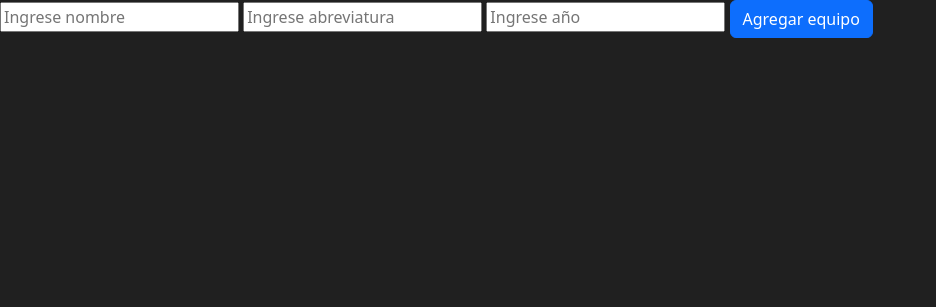
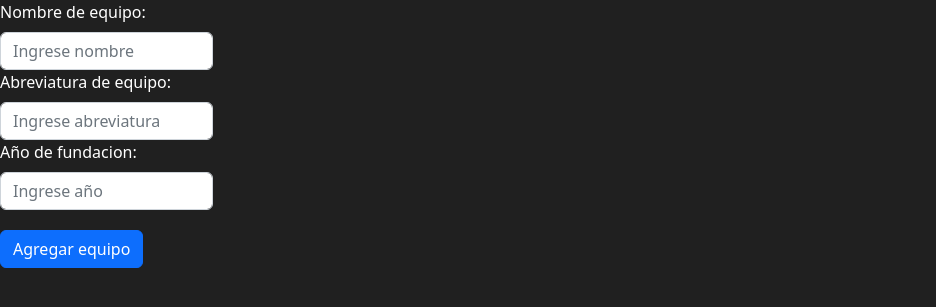
Before and after one commit to coni258/torneofutbol, a Django app: page /form/team in a window 1280 px wide. Shown: the top 307 px of the page, without its empty margins (0-936 px from the left). Run offline with Django 4.2, Linux system fonts and the light colour scheme.

Commit message:
formulario jugadores

```diff
--- a/torneo/models.py
+++ b/torneo/models.py
@@ -20,6 +20,7 @@
     posicion=models.CharField(max_length=50)
     abr_posicion=models.CharField(max_length=20)
     num_dorsal=models.IntegerField()
+    equipo_id=models.IntegerField()
 
 
 class Staff(models.Model):
@@ -29,3 +30,4 @@
     edad=models.IntegerField()
     cargo=models.CharField(max_length=50)
     abr_cargo=models.CharField(max_length=20)
+    equipo_id=models.IntegerField()
--- a/torneo/templates/team_form.html
+++ b/torneo/templates/team_form.html
@@ -8,15 +8,29 @@
   <link rel="stylesheet" href="{% static 'main.css' %}">
 </head>
 <body>
-  <form action="{% url 'create_team' %}" method="POST">
+  <form class="form-inline" action="{% url 'create_team' %}" method="POST">
     {% csrf_token %}
-    <input type="text" name="nombre" placeholder="Ingrese nombre">
-
-    <input type="text"  name="abreviatura" placeholder="Ingrese abreviatura">
-
-    <input type="number" name="aniofundacion" placeholder="Ingrese año">
-
-    <button type="submit" class="btn btn-primary">Agregar equipo</button>
+    <div class="form-group mb-2">
+      <label class="sr-only">Nombre de equipo: </label>
+    </div>
+    <div class="col-2">
+      <input type="text"  class="form-control" name="nombre" placeholder="Ingrese nombre">
+    </div>
+    <div class="form-group mb-2">
+      <label class="sr-only">Abreviatura de equipo: </label>
+    </div>
+    <div class="col-2">
+      <input type="text" class="form-control" name="abreviatura" placeholder="Ingrese abreviatura">
+    </div>
+    <div class="form-group mb-2">
+      <label class="sr-only">Año de fundacion: </label>
+    </div>
+    <div class="col-2">
+      <input type="number" class="form-control" name="aniofundacion" placeholder="Ingrese año">
+    </div>
+    <div class="col-2" style="padding-top: 20px">
+      <button type="submit" class="btn btn-primary ">Agregar equipo</button>
+    </div>
   </form>
 </body>
 </html>
--- a/torneo/urls.py
+++ b/torneo/urls.py
@@ -1,9 +1,12 @@
 from django.urls import path
 from . import views
 urlpatterns = [
-  path('', views.showteams),
+  path('', views.showindex),
   path('form/team/done', views.createteam, name='create_team'),
   path('form/team', views.teamform, name='form_team'),
-  path('delete <int:team_id>',views.deleteteam, name='delete_team'),
-  path('list/teams', views.listarteams, name='list_team')
+  path('list/teams', views.listarteams, name='list_team'),
+  path('list/teams/delete/<int:equipo_id>/', views.deleteteam, name='delete_team'),
+  path('list/teams/player/form/<int:equipo_id>/', views.playerform, name='player_form'),
+  path('', views.createplayer, name='create_player'),
+
 ]
--- a/torneo/views.py
+++ b/torneo/views.py
@@ -4,7 +4,7 @@
 from .models import Staff
 
 # Create your views here.
-def showteams(request):
+def showindex(request):
   return render(request,'index.html')
 
 def teamform(request):
@@ -20,12 +20,16 @@
   equipo.save()
   return redirect("/")
 
-def deleteteam(request,team_id):
-  print(team_id)
-  return redirect("/")
+def deleteteam(equipo_id):
+  equipo = Equipos.objects.get(id=equipo_id)
+  equipo.delete()
+  return redirect("/list/teams")
 
-def createjugadores(request):
-  jugador =Jugadores(num_pasaporte=request.POST['num_pasaporte'],nombre=request.POST['nombre'],nacionalidad=request.POST['nacionalidad'],edad=request.POST['edad'],posicion=request.POST['posicion'],abr_posicion=request.POST['abr_posicion'],num_dorsal=request.POST['num_dorsal'])
+def playerform(request, equipo_id):
+  return render(request, 'player_form.html', {'equipo_id': equipo_id})
+
+def createplayer(request, equipo_id):
+  jugador =Jugadores(num_pasaporte=request.POST['num_pasaporte'],nombre=request.POST['nombre'],nacionalidad=request.POST['nacionalidad'],edad=request.POST['edad'],posicion=request.POST['posicion'],abr_posicion=request.POST['abr_posicion'],num_dorsal=request.POST['num_dorsal'], equipo_id=request.POST['equipo_id'])
   jugador.save()
   return redirect ("/")
 
```
Also changed, not shown: torneo/templates/list_teams.html (+8 -0 lines), torneo/templates/player_form.html (added, +60 -0 lines), torneo/templates/staff_form.html (+36 -0 lines), torneo/migrations/0002_jugadores_equipo_id_staff_equipo_id.py (added).
